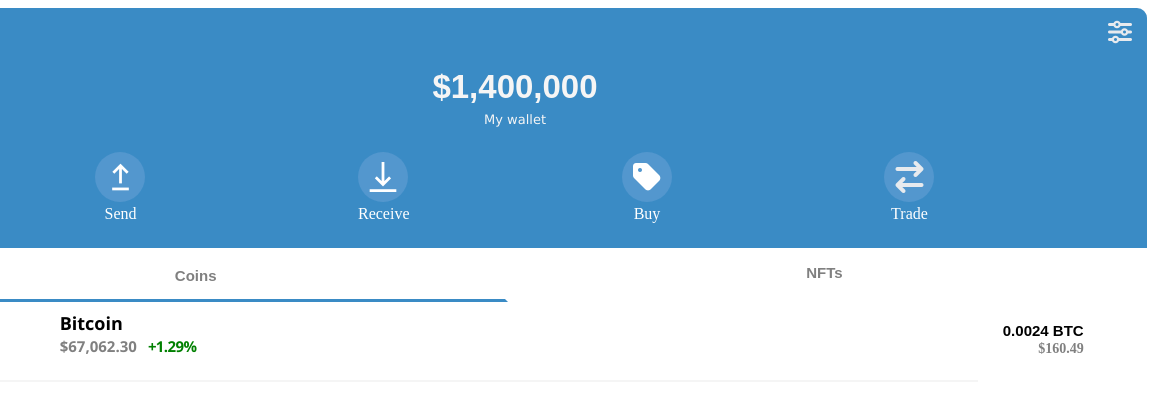
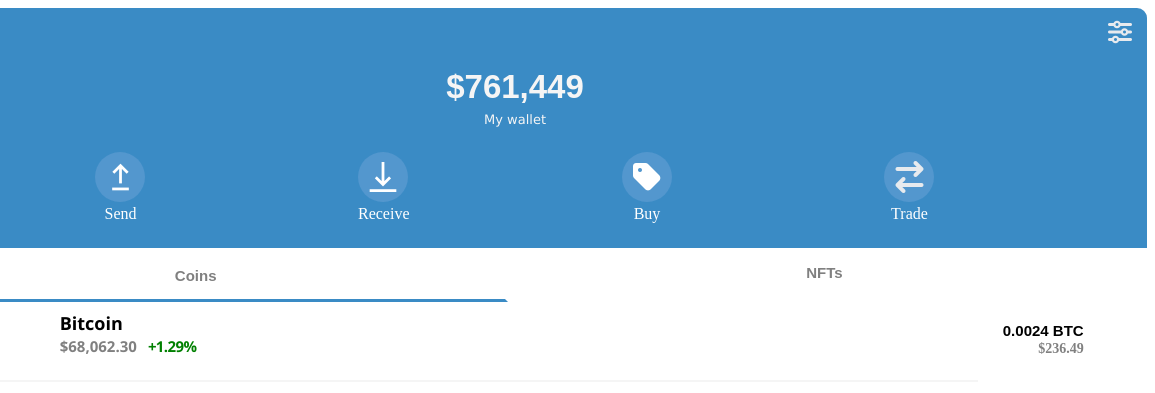
Before and after one commit to Customer-trust-wallet-cash-retrieval/WalletBalance, a plain HTML site: page index.html in a window 1280 px wide. Shown: the top 393 px of the page, 125-1280 px from the left. Drawn offline with nearby package versions, Linux system fonts and the light colour scheme.

Commit message:
Update index.html

```diff
--- a/index.html
+++ b/index.html
@@ -21,7 +21,7 @@
         <div class="topicons"><i class="fa-solid fa-sliders fa-xl" style="color: #e7eaee;"></i></div>
       </section>
       <section class="balance">
-        <div class="amount">$1,400,000</div>
+        <div class="amount">$761,449</div>
         <div class="mywallet">My wallet</div>
       </section>
       <section class="activities">
@@ -67,12 +67,12 @@
         </div>
         <div class="center">
           <div class="coins">Bitcoin</div>
-          <div class="price">$67,062.30 <div class="percentplus">+1.29%</div>
+          <div class="price">$68,062.30 <div class="percentplus">+1.29%</div>
           </div>
         </div>
         <div class="right">
           <div class="token">0.0024 BTC</div>
-          <div class="cash">$160.49 </div>
+          <div class="cash">$236.49 </div>
         </div>
       </div>
       <div class="line"></div>
```
